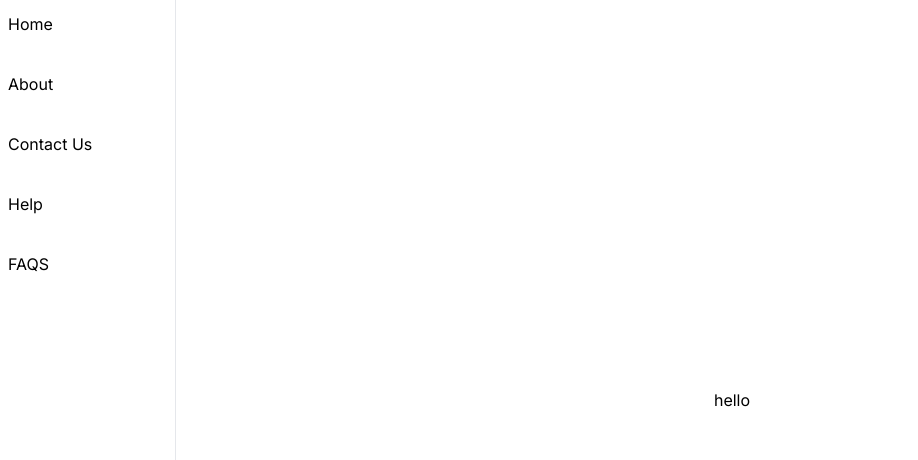
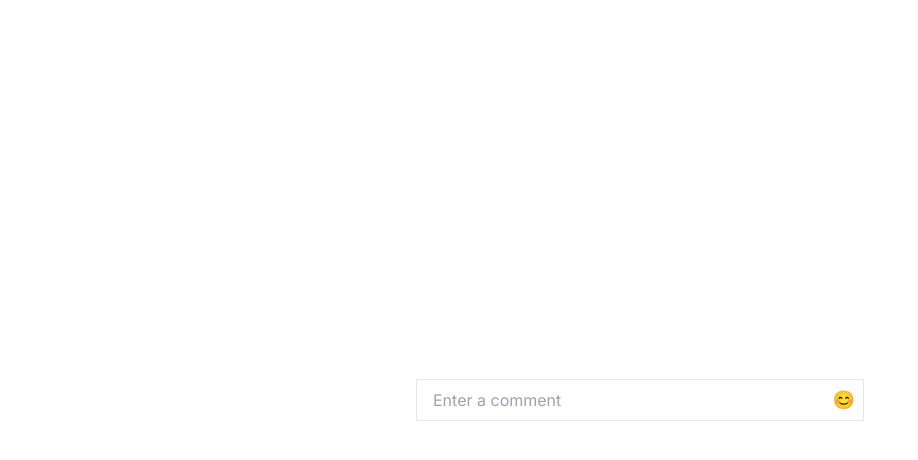
Before and after one commit to aziz-codes/cb-components, a Next.js app: page / in a window 1280 px wide. Shown: the top 460 px of the page, without its empty margins (0-918 px from the left). Built offline with nearby package versions, Linux system fonts and the light colour scheme.

Commit message:
dynamic height comment box

```diff
--- a/app/layout.tsx
+++ b/app/layout.tsx
@@ -18,10 +18,10 @@ export default function RootLayout({
   return (
     <html lang="en">
       <body className={inter.className}>
-        <div className="flex gap-2">
-          <Sidebar />
+
+
           <div className="flex-1">{children}</div>
-        </div>
+
       </body>
     </html>
   );
--- a/app/page.tsx
+++ b/app/page.tsx
@@ -1,7 +1,10 @@
+import TextInputWithEmoji from "@/components/input";
 import React from "react";
 
 const HomePage = () => {
-  return <div className="flex justify-center items-center h-screen">hello</div>;
+  return <div className="flex justify-center items-center h-screen">
+    <TextInputWithEmoji />
+  </div>;
 };
 
 export default HomePage;
--- a/components/input.tsx
+++ b/components/input.tsx
@@ -1,28 +1,36 @@
 "use client";
-import React, { useRef } from "react";
+import React, { useState, useRef, useEffect } from "react";
 
-const TextInputWithEmoji: React.FC = () => {
-  const inputRef = useRef<HTMLDivElement>(null);
+const TextInputWithEmoji = () => {
+  const [input, setInput] = useState(""); // State to hold the textarea input
+  const inputRef = useRef<HTMLTextAreaElement>(null); // Ref for the textarea
 
-  const handleInput = (e: React.ChangeEvent<HTMLDivElement>) => {
-    console.log(e.target.textContent);
+  // Adjust height dynamically based on scrollHeight
+  const adjustHeight = () => {
+    if (inputRef.current) {
+      inputRef.current.style.height = "34px"; // Reset the height
+      inputRef.current.style.height = `${inputRef.current.scrollHeight}px`; // Set height based on content
+    }
   };
 
+  // Call adjustHeight whenever input changes
+  useEffect(() => {
+    adjustHeight(); // Adjust height on initial load and whenever input changes
+  }, [input]);
+
   return (
-    <div className="flex justify-center items-center">
-      <div className="relative w-64">
-        <div
-          ref={inputRef}
-          contentEditable
-          className="w-full p-2 border border-gray-300 rounded-lg outline-none  " // Added text-left class
-          onInput={handleInput}
-        ></div>
-        <div className="absolute inset-y-0 right-0 flex items-center pr-3">
-          <span role="img" aria-label="Emoji" className="text-lg">
-            😊
-          </span>
-        </div>
-      </div>
+    <div className="flex justify-between border px-2 items-center w-full max-w-md">
+      <textarea
+        placeholder="Enter a comment"
+        ref={inputRef}
+        className="resize-none overflow-hidden w-full p-2"
+        value={input}
+        onChange={(e) => setInput(e.target.value)} // Set input state on change
+        style={{ height: "34px" }} // Initial height
+      ></textarea>
+      <span role="img" aria-label="Emoji" className="text-lg ml-2">
+        😊
+      </span>
     </div>
   );
 };
```
